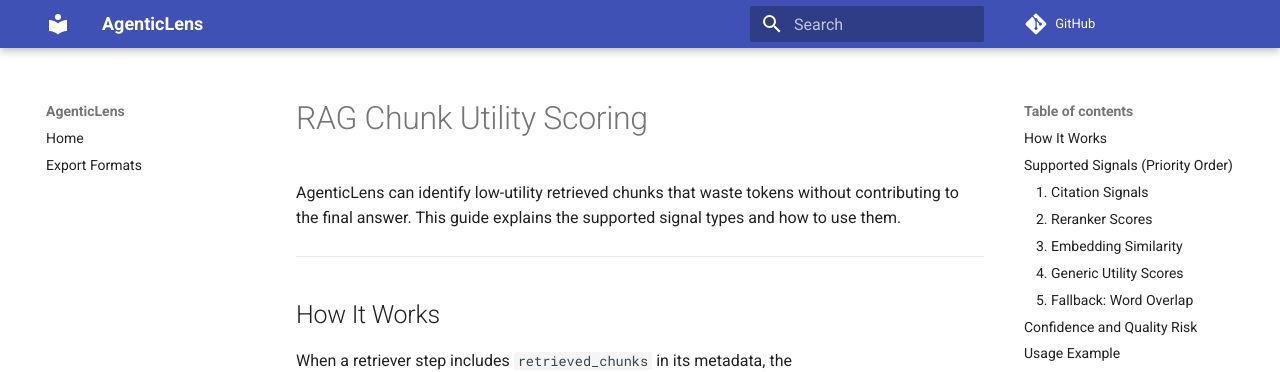
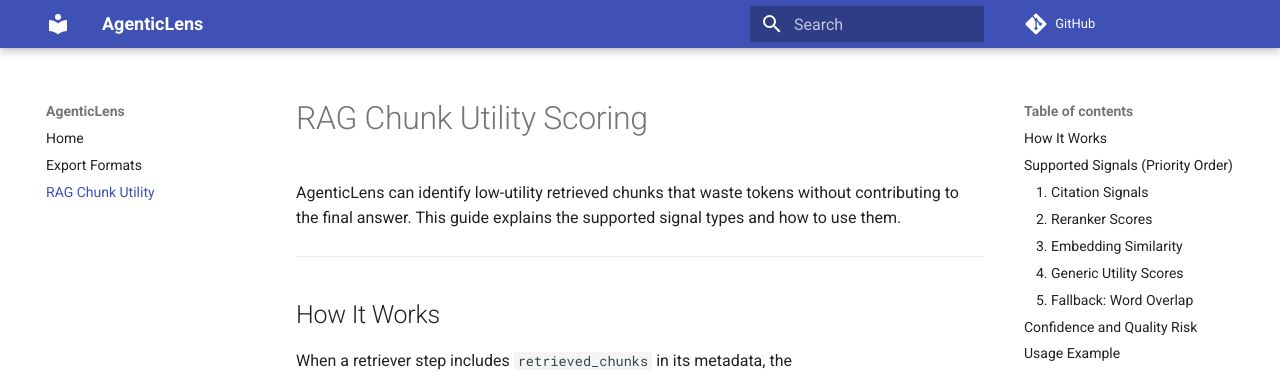
Before and after one commit to DeepAgentLabs/agenticlens, an MkDocs documentation site: the page built from docs/rag-chunk-utility.md, in a window 1280 px wide. Shown: the top 372 px of the page. Built offline with MkDocs 1.6.1 and Material for MkDocs 9.7.7, drawn with Linux system fonts in a browser that asks for light colours; comment, search, counter and statistics services are not loaded.

Commit message:
docs: add RAG chunk utility page to mkdocs navigation

```diff
--- a/mkdocs.yml
+++ b/mkdocs.yml
@@ -6,5 +6,6 @@ theme:
 nav:
   - Home: index.md
   - Export Formats: export-formats.md
+  - RAG Chunk Utility: rag-chunk-utility.md
 
 repo_url: https://github.com/agenticlens/agenticlens
```
